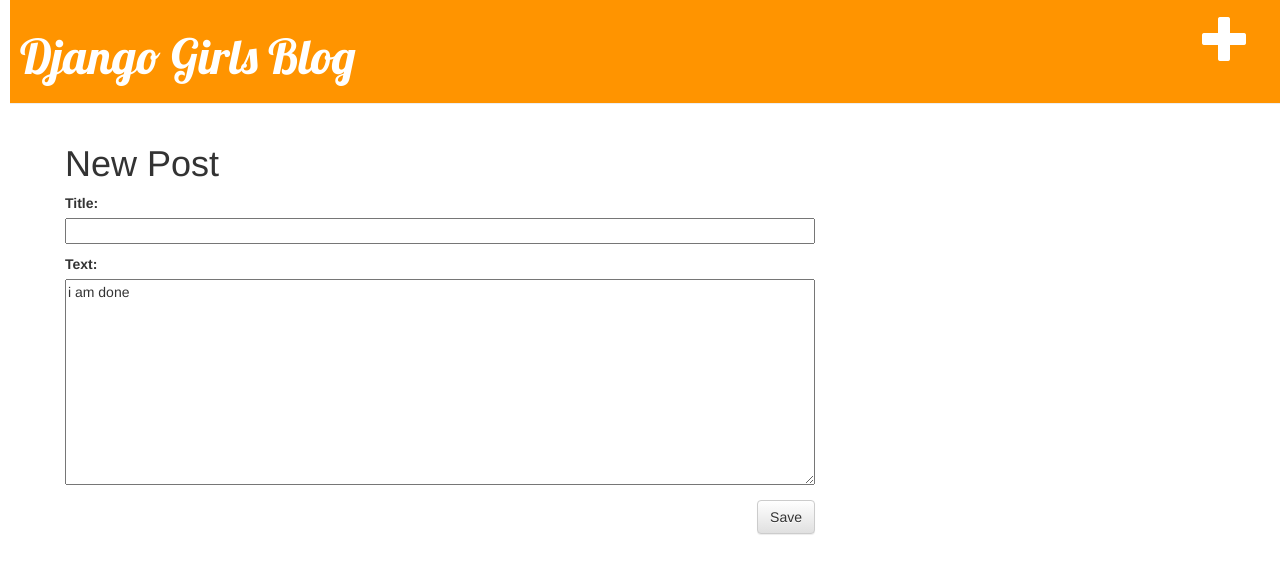
After one commit to sakshee-19/Django-blog, a Django app: page /post/new/ in a window 1280 px wide. The commit adds this page. Shown: the top 574 px of the page. Run offline with Django 3.2, Linux system fonts and the light colour scheme; some libraries are stand-ins or nearby versions.

Commit message:
add forms

```diff
--- /dev/null
+++ b/blog/forms.py
@@ -0,0 +1,7 @@
+from django import forms
+from .models import Post
+
+class PostForm(forms.ModelForm):
+    class Meta:
+        model = Post
+        fields = ('title','text')
--- a/blog/static/css/blog.css
+++ b/blog/static/css/blog.css
@@ -21,6 +21,11 @@ body{
 
 .content{
     margin-left: 40px;
+    margin-right: 40px;
+}
+
+.edit{
+    float:right;
 }
 
 .date {
--- a/blog/templates/blog/base.html
+++ b/blog/templates/blog/base.html
@@ -5,19 +5,21 @@
     <meta charset="UTF-8">
     <link rel="stylesheet" href="//maxcdn.bootstrapcdn.com/bootstrap/3.2.0/css/bootstrap.min.css">
     <link rel="stylesheet" href="//maxcdn.bootstrapcdn.com/bootstrap/3.2.0/css/bootstrap-theme.min.css">
+    <link href="//fonts.googleapis.com/css?family=Lobster&subset=latin,latin-ext" rel="stylesheet" type="text/css">
     <link rel="stylesheet" href="{% static 'css/blog.css' %}">
     <title>Django First Blog</title>
 </head>
 <body>
 <div class = "page-header">
+    <a href="{% url 'post_new' %}" class="top-menu"><span class="glyphicon glyphicon-plus"></span></a>
     <h1><a href="/">Django Girls Blog</a></h1>
 
 </div>
 <div class = "content container">
     <div class="row">
         <div class="col-md-8">
-        {% block content %}
-        {% endblock %}
+            {% block content %}
+            {% endblock %}
         </div>
     </div>
 </div>
--- a/blog/templates/blog/post_detail.html
+++ b/blog/templates/blog/post_detail.html
@@ -8,6 +8,7 @@
                 {{ post.published_date }}
             </div>
         {% endif %}
+        <a class="btn btn-default edit" href="{% url 'post_edit' pk=post.pk %}"><span class="glyphicon glyphicon-pencil"></span></a>
         <h2>{{ post.title }}</h2>
         <p  class="content">{{ post.text|linebreaksbr }}</p>
     </div>
--- /dev/null
+++ b/blog/templates/blog/post_edit.html
@@ -0,0 +1,8 @@
+{% extends 'blog/base.html' %}
+{% block content %}
+    <h1>New Post</h1>
+    <form method="POST" class="post-form">{% csrf_token %}
+        {{ form.as_p }}
+        <button type="submit" class="save btn btn-default">Save</button>
+    </form>
+{% endblock %}
--- a/blog/templates/blog/post_list.html
+++ b/blog/templates/blog/post_list.html
@@ -8,5 +8,6 @@
      <h2><a href="{% url 'post_detail' pk=post.pk %}">Title: {{ post.title }}</a></h2>
      <p class="content">{{ post.text | linebreaksbr }}</p>
    </div>
+    <hr>
 {% endfor %}
 {% endblock %}
--- a/blog/urls.py
+++ b/blog/urls.py
@@ -3,5 +3,7 @@ from . import views
 
 urlpatterns = [
     url(r'^$', views.post_list, name = 'post_list'),
-    url(r'^post/(?P<pk>\d+)/$', views.post_detail, name ='post_detail')
+    url(r'^post/(?P<pk>\d+)/$', views.post_detail, name ='post_detail'),
+    url(r'^post/new/$', views.post_new , name='post_new'),
+    url(r'^post/(?P<pk>\d+)/edit/$', views.post_edit, name='post_edit'),
 ]
--- a/blog/views.py
+++ b/blog/views.py
@@ -1,6 +1,7 @@
-from django.shortcuts import render, get_object_or_404
+from django.shortcuts import render, get_object_or_404, redirect
 from django.utils import timezone
 from .models import Post
+from .forms import PostForm
 # Create your views here.
 
 def post_list(request):
@@ -10,3 +11,30 @@ def post_list(request):
 def post_detail(request,pk):
     post = get_object_or_404(Post, pk=pk)
     return render(request, 'blog/post_detail.html',{'post':post})
+
+def post_new(request):
+    if request.method == 'POST':
+        form=PostForm(request.POST)
+        if form.is_valid():
+            post = form.save(commit=False)
+            post.author = request.user
+            post.published_date = timezone.now()
+            post.save()
+            return redirect('post_detail',pk=post.pk)
+    else:
+        form = PostForm()
+        return render(request, 'blog/post_edit.html', {'form':form})
+
+def post_edit(request, pk):
+    post = get_object_or_404(Post, pk=pk)
+    if request.method == "POST":
+        form = PostForm(request.POST, instance=post)
+        if form.is_valid():
+            post = form.save(commit=False)
+            post.author = request.user
+            post.published_date = timezone.now()
+            post.save()
+            return redirect('post_detail', pk=post.pk)
+    else:
+        form = PostForm(instance=post)
+    return render(request, 'blog/post_edit.html', {'form': form})
```
